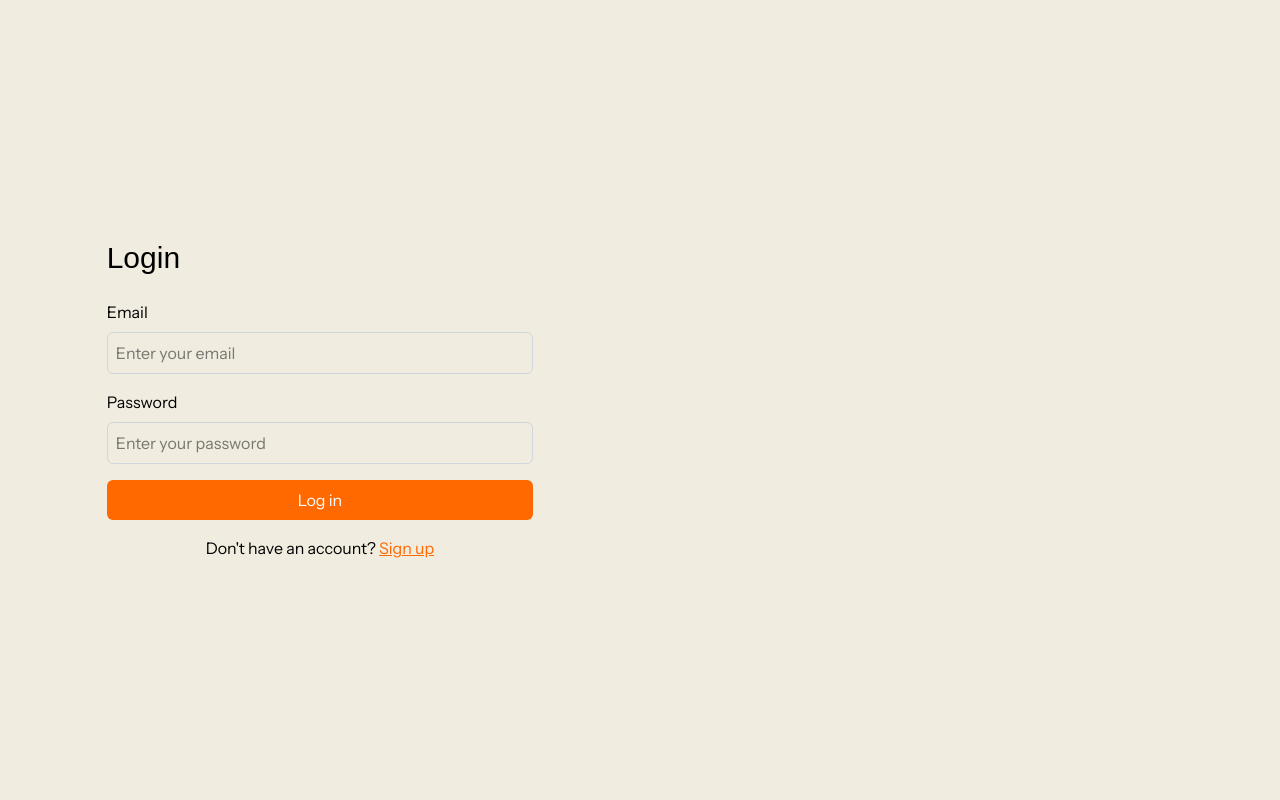
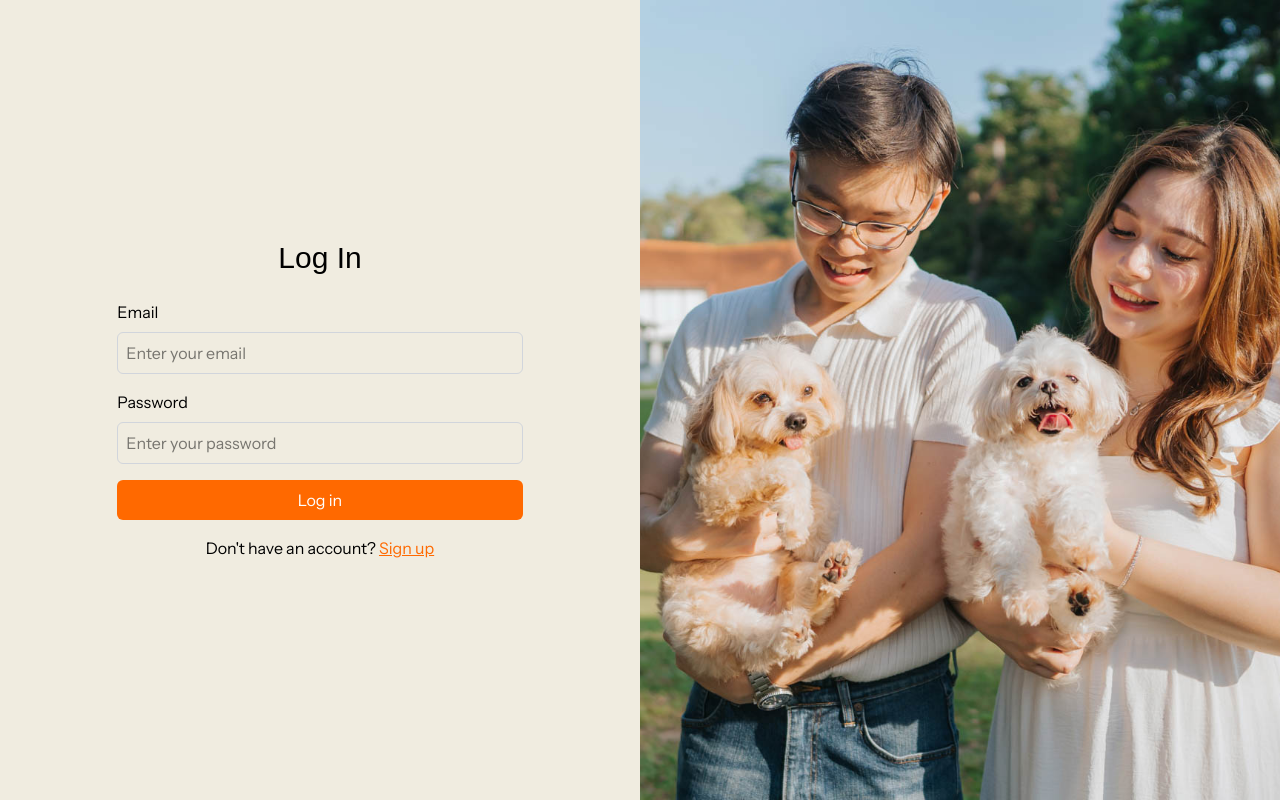
Before and after one commit to samuelngry/Coinly, a React (Vite) app in the folder client/: page /login in a window 1280 px wide. Built offline with nearby package versions, Linux system fonts and the light colour scheme; a web font is replaced by a local one.

Commit message:
feat: add image for right side of login page in desktop version

```diff
--- a/client/src/components/auth/LoginForm.jsx
+++ b/client/src/components/auth/LoginForm.jsx
@@ -1,12 +1,13 @@
 import React from 'react'
+import loginImage from '../../assets/pets.jpeg'
 
 const LoginForm = () => {
   return (
     <div>
       <div className='flex flex-col lg:flex-row h-screen'>
-        <div className='flex flex-col justify-center items-center w-full lg:w-1/2'>
+        <div className='flex flex-col justify-center items-center w-full lg:w-1/2 px-4'>
           <div className='w-3/4 lg:w-2/3 max-w-md rounded-lg'>
-            <h1 className='text-3xl mb-6'>Login</h1>
+            <h1 className='text-3xl mb-6 text-center'>Log In</h1>
             <form>
               <div>
                 <label htmlFor='email' className='block mb-2'>
@@ -39,6 +40,10 @@ const LoginForm = () => {
             </form>
           </div>
         </div>
+
+        <div className='hidden lg:flex w-full lg:w-1/2'>
+          <img className='w-full h-full object-cover object-center' src={loginImage} alt='Pets'></img>
+        </div>
       </div>
     </div>
   )
```
Also changed, not shown: client/src/assets/pets.jpeg (added).
